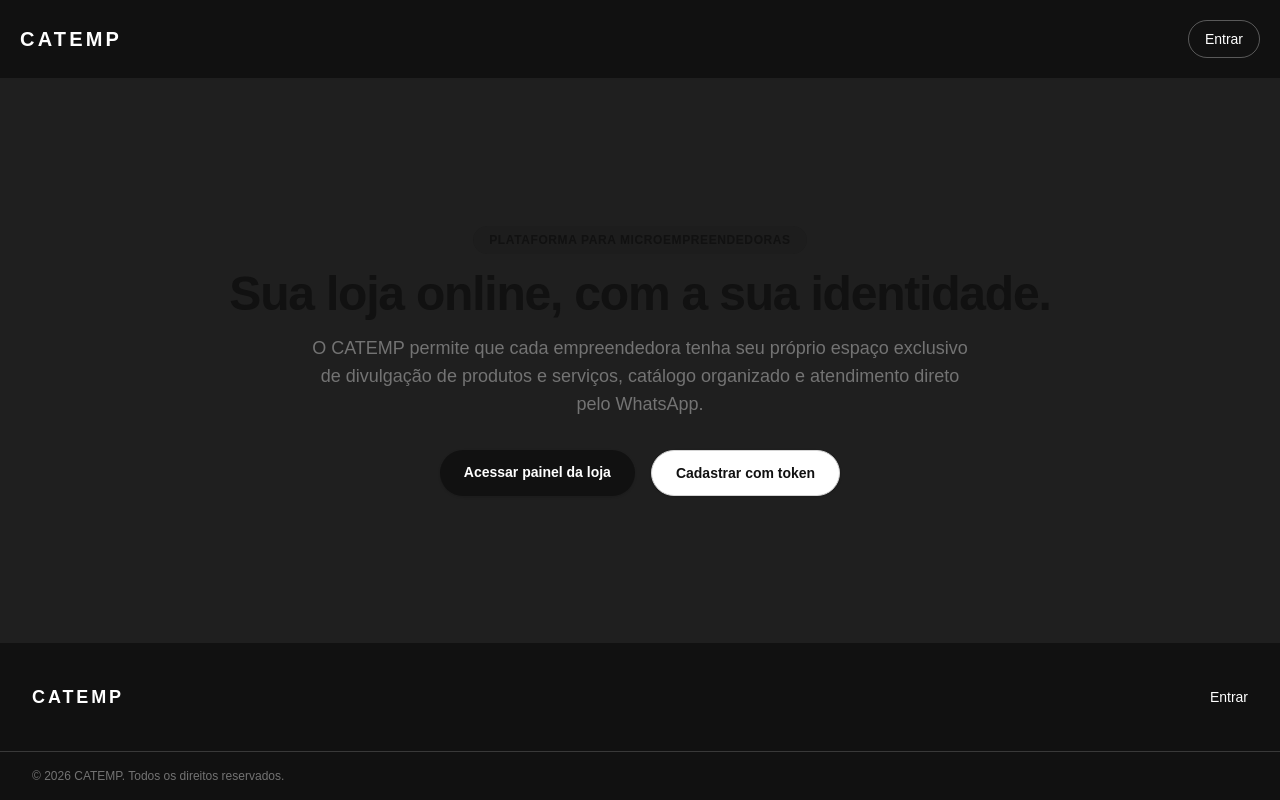
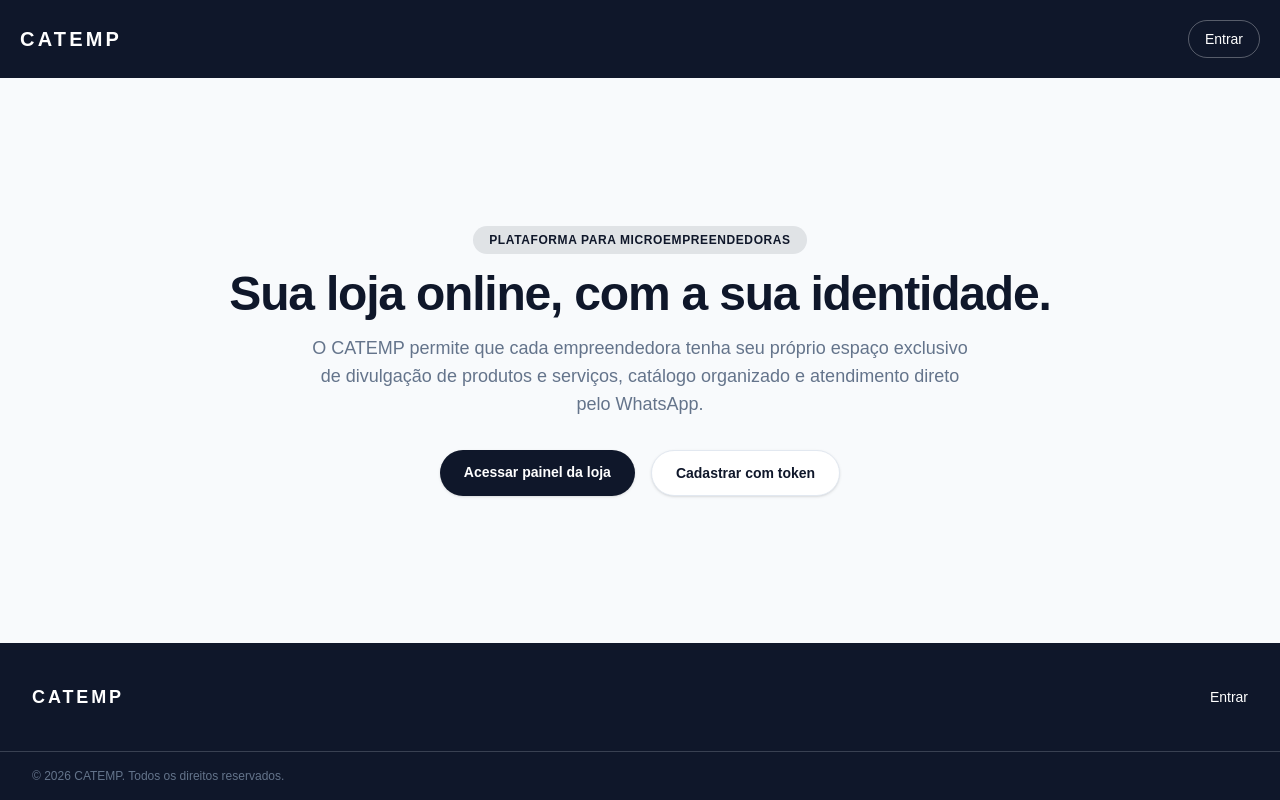
Before and after one commit to F-Bernardo-09/CatEmp, a React (Vite) app: page / in a window 1280 px wide. Built offline with nearby package versions, Linux system fonts and the light colour scheme; no server answers.

Commit message:
style: clarear paleta de cores e background da aplicacao

```diff
--- a/src/index.css
+++ b/src/index.css
@@ -2,19 +2,19 @@
 
 :root {
   /* Cores principais */
-  --color-page: #1f1f1f;
-  --color-surface: #e5e5e5;
+  --color-page: #f8fafc;
+  --color-surface: #f1f5f9;
   --color-card: #ffffff;
 
   /* Cores de texto */
-  --color-text: #111111;
-  --color-text-secondary: #737373;
+  --color-text: #0f172a;
+  --color-text-secondary: #64748b;
   --color-text-inverse: #ffffff;
 
   /* Cores de interação */
-  --color-primary: #111111;
-  --color-primary-hover: #333333;
-  --color-border: #d4d4d4;
+  --color-primary: #0f172a;
+  --color-primary-hover: #1e293b;
+  --color-border: #e2e8f0;
 
   /* Tipografia */
   --font-primary: Arial, Helvetica, sans-serif;
```
